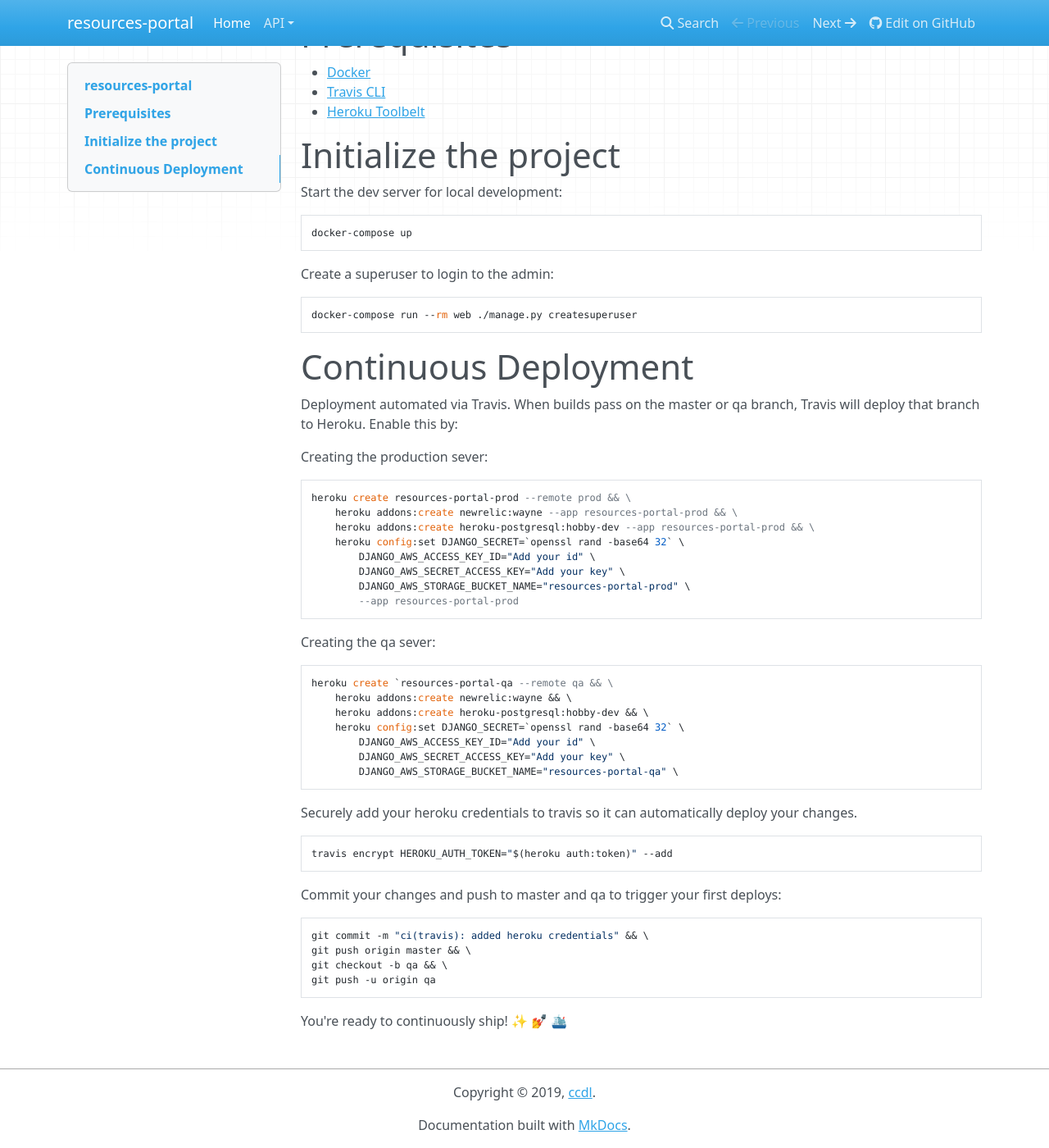
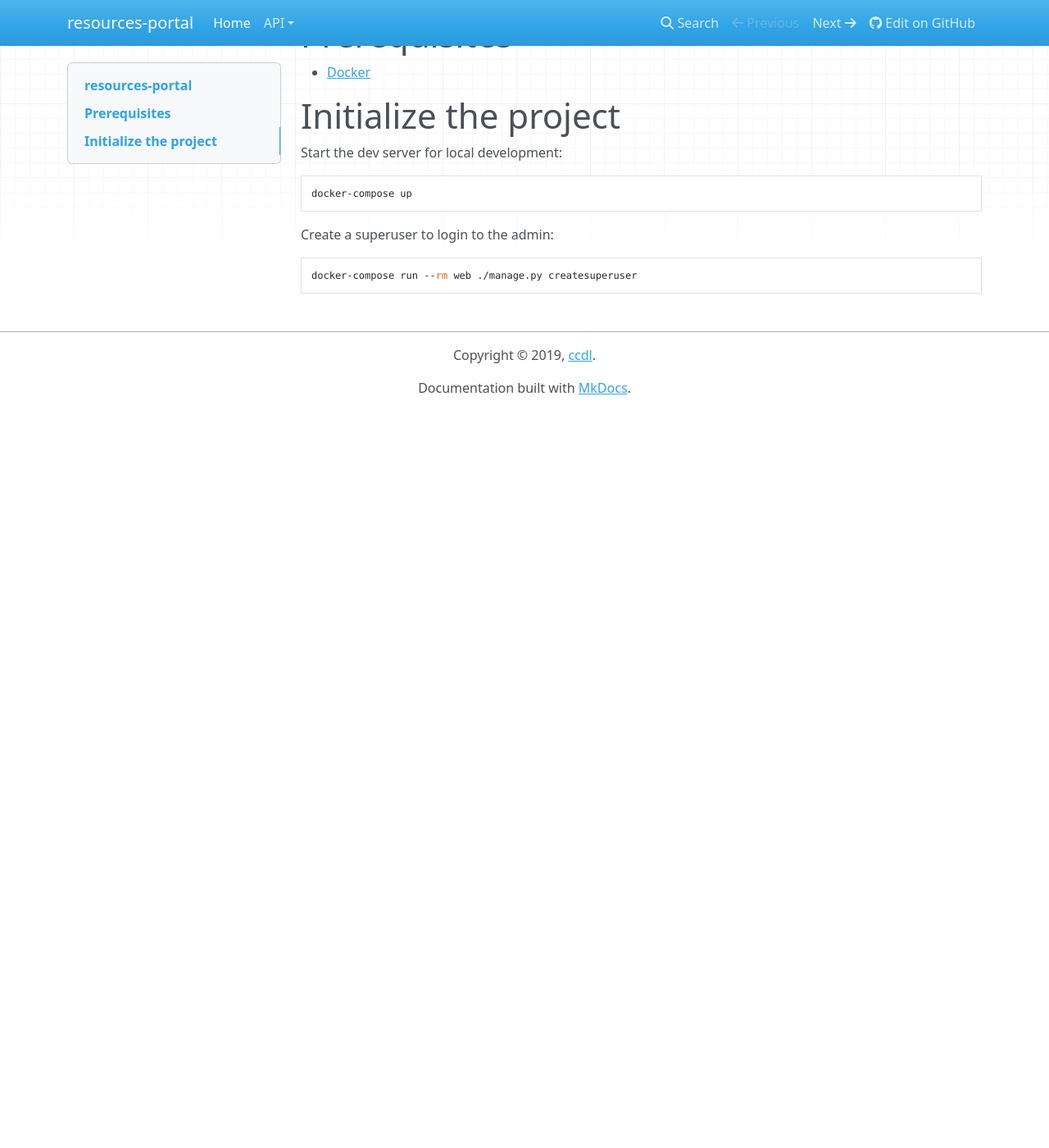
Before and after one commit to AlexsLemonade/resources-portal, an MkDocs documentation site: the page built from docs/index.md, in a window 1280 px wide and 1400 px high, scrolled down 253 px. Shown: the whole window at 82% size. Built offline with MkDocs 1.6.1, drawn with Linux system fonts in a browser that asks for light colours; nearby versions of some CDN libraries; after the commit the page ends 900 px from its top, so only the background shows below that.

Commit message:
project docs

````diff
--- a/docs/index.md
+++ b/docs/index.md
@@ -8,8 +8,6 @@
 # Prerequisites
 
 - [Docker](https://docs.docker.com/docker-for-mac/install/)
-- [Travis CLI](http://blog.travis-ci.com/2013-01-14-new-client/)
-- [Heroku Toolbelt](https://toolbelt.heroku.com/)
 
 # Initialize the project
 
@@ -24,49 +22,3 @@
 ```bash
 docker-compose run --rm web ./manage.py createsuperuser
 ```
-
-
-# Continuous Deployment
-
-Deployment automated via Travis. When builds pass on the master or qa branch, Travis will deploy that branch to Heroku. Enable this by:
-
-Creating the production sever:
-
-```
-heroku create resources-portal-prod --remote prod && \
-    heroku addons:create newrelic:wayne --app resources-portal-prod && \
-    heroku addons:create heroku-postgresql:hobby-dev --app resources-portal-prod && \
-    heroku config:set DJANGO_SECRET=`openssl rand -base64 32` \
-        DJANGO_AWS_ACCESS_KEY_ID="Add your id" \
-        DJANGO_AWS_SECRET_ACCESS_KEY="Add your key" \
-        DJANGO_AWS_STORAGE_BUCKET_NAME="resources-portal-prod" \
-        --app resources-portal-prod
-```
-
-Creating the qa sever:
-
-```
-heroku create `resources-portal-qa --remote qa && \
-    heroku addons:create newrelic:wayne && \
-    heroku addons:create heroku-postgresql:hobby-dev && \
-    heroku config:set DJANGO_SECRET=`openssl rand -base64 32` \
-        DJANGO_AWS_ACCESS_KEY_ID="Add your id" \
-        DJANGO_AWS_SECRET_ACCESS_KEY="Add your key" \
-        DJANGO_AWS_STORAGE_BUCKET_NAME="resources-portal-qa" \
-```
-
-Securely add your heroku credentials to travis so it can automatically deploy your changes.
-
-```bash
-travis encrypt HEROKU_AUTH_TOKEN="$(heroku auth:token)" --add
-```
-
-Commit your changes and push to master and qa to trigger your first deploys:
-
-```bash
-git commit -m "ci(travis): added heroku credentials" && \
-git push origin master && \
-git checkout -b qa && \
-git push -u origin qa
-```
-You're ready to continuously ship! ✨ 💅 🛳
````
